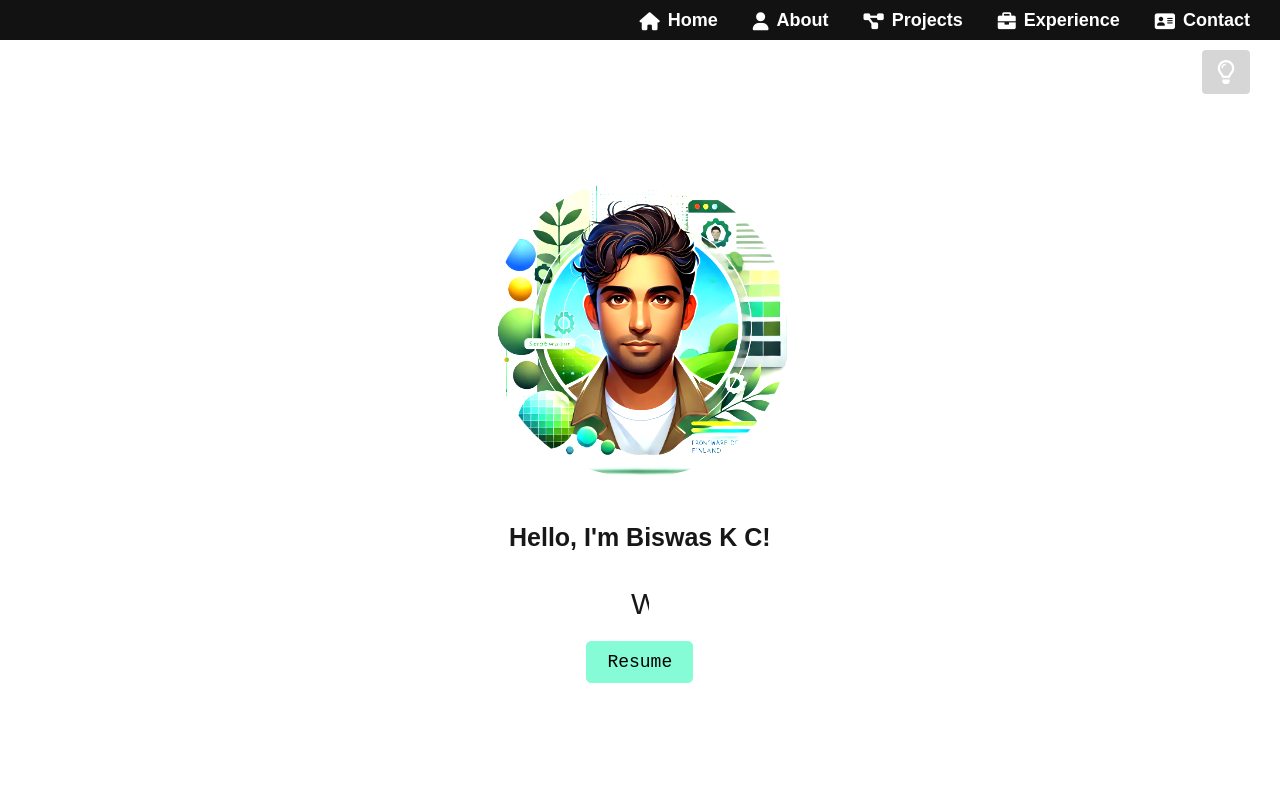
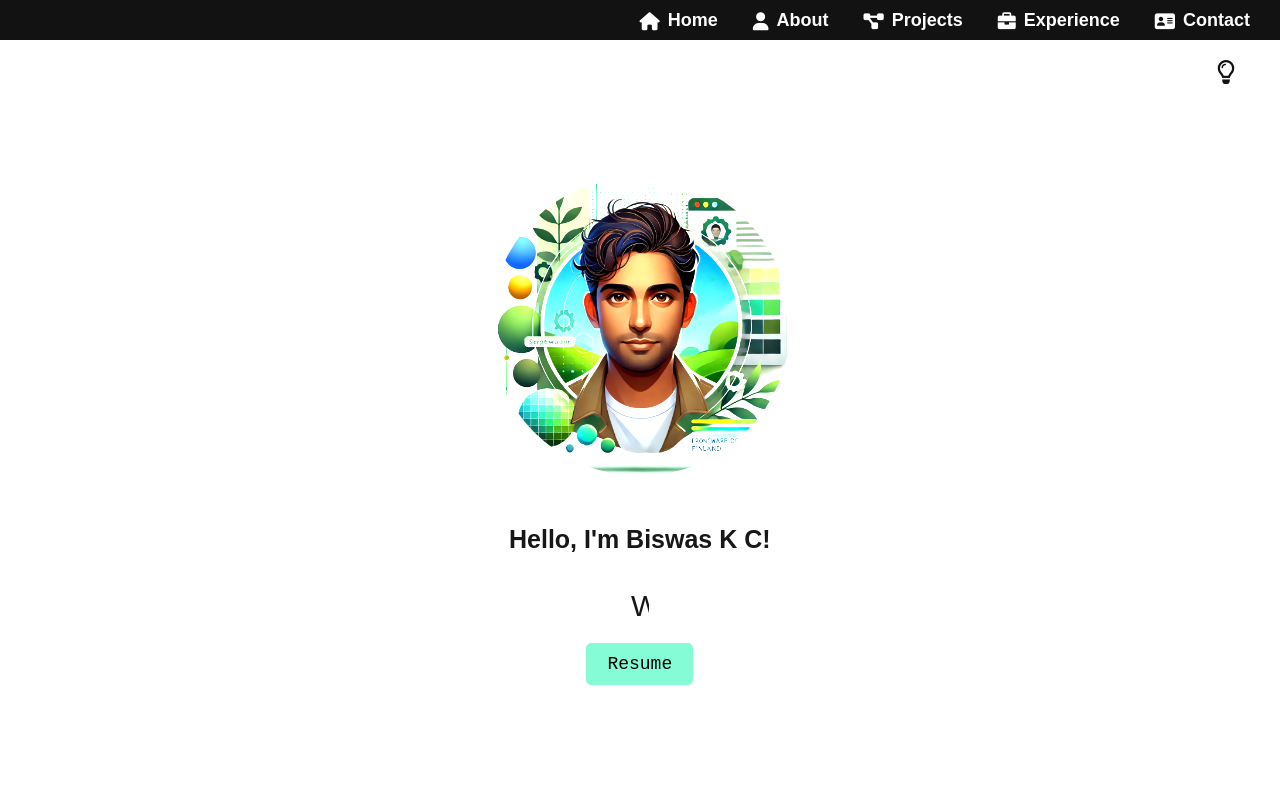
Before and after one commit to biswaskc57/Portfolio, a React (Create React App) app: page / in a window 1280 px wide. Shown: the top 800 px of the page. Built offline with nearby package versions, Linux system fonts and the light colour scheme; no server answers.

Commit message:
Fixing minor styles

```diff
--- a/src/components/ToggleButton/toggleButton.module.scss
+++ b/src/components/ToggleButton/toggleButton.module.scss
@@ -3,16 +3,8 @@
     top: 50px;
     right: 30px;
     padding: 10px 15px;
-    /* font-size: 14px; */
-    background-color: rgba(0, 0, 0, 0.159);
-    color: white;
-    border: none;
-    border-radius: 4px;
     cursor: pointer;
     transition: background-color 0.3s;
     z-index: 9999;
-
-    &:hover {
-      background-color: var(--accent-color-hover);
-    }
+    font-size: 24px;
 }
--- a/src/components/intro/Intro.module.scss
+++ b/src/components/intro/Intro.module.scss
@@ -7,7 +7,6 @@
   height: 100vh;
   width: auto;
   background-size: contain;
-  // background: linear-gradient(320deg, rgb(94 34 34 / 80%), rgb(65 100 123 / 80%), rgb(77 77 38 / 80%));
 }
 
 .introElements {
@@ -27,12 +26,6 @@
   opacity: 1;
   transform: translateX(-100vw);
   animation: slideInImage .3s ease-out forwards;
-}
-
-.myElement {
-  height: 300px;
-  font-size: 35px;
-  // color: rgb(0, 255, 140);
 }
 
 .myElement.animate {
@@ -59,9 +52,7 @@
 .typewriterText {
   z-index: 3; /* Higher z-index to stay on top */
   margin-top: 20px;
-  // background: #091717;
   border-radius: 15px;
-  // border: 2px solid gray;
   padding: 20px;
   display: flex;
   flex-direction: column;
```
